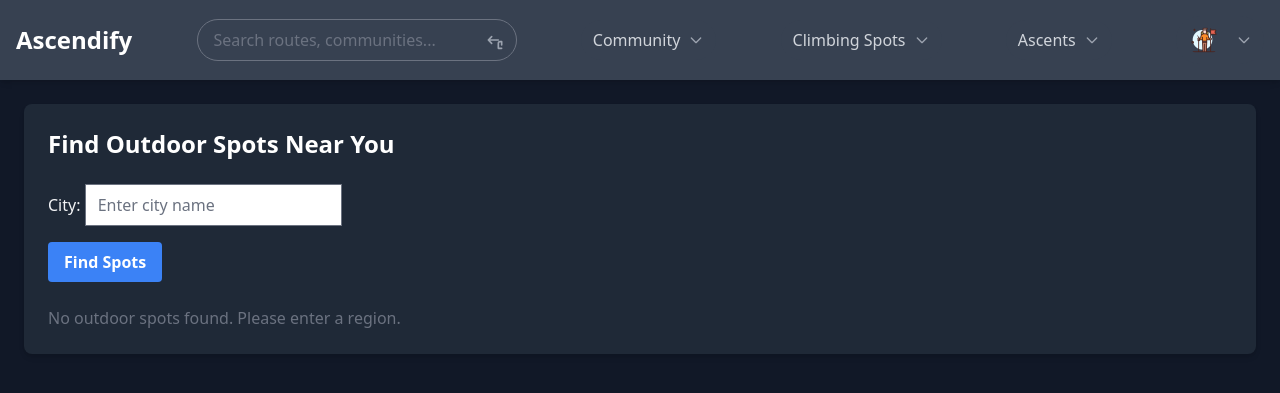
After one commit to dawid31/ascendify, a Django app: page /find-outdoor-spots/ in a window 1280 px wide. The commit adds this page. Shown: the top 393 px of the page. Run offline with Django 4.2, Linux system fonts and the light colour scheme; style sheets or scripts are compiled from the project's sources; some libraries are stand-ins or nearby versions.

Commit message:
Added finding outdoor climbing spots functionality via openbeta.io API

```diff
--- a/ascendify/settings.py
+++ b/ascendify/settings.py
@@ -44,8 +44,6 @@ INSTALLED_APPS = [
     'theme',
     'django_browser_reload',
     'corsheaders',
-    'django_extensions',
-    'django_dia',
 ]
 
 TAILWIND_APP_NAME = 'theme'
--- /dev/null
+++ b/ascendify_app/templates/ascendify_app/find_outdoor_spots.html
@@ -0,0 +1,45 @@
+{% load static tailwind_tags %}
+{% include 'ascendify_app/base.html' %}
+
+<!DOCTYPE html>
+<html lang="en">
+<head>
+    {% tailwind_css %}
+    <meta charset="UTF-8">
+    <meta name="viewport" content="width=device-width, initial-scale=1.0">
+    <title>Find Outdoor Spots - Ascendify</title>
+</head>
+<body class="bg-gray-900 text-gray-100">
+    <div class="container mx-auto p-6">
+        <div class="bg-gray-800 p-6 rounded-lg shadow-md">
+            <h2 class="text-2xl font-semibold text-white mb-6">Find Outdoor Spots Near You</h2>
+
+            <!-- Location Form -->
+            <form method="POST" class="mb-6">
+                {% csrf_token %}
+                <div>
+                    {{ form.city.label_tag }}
+                    {{ form.city }}
+                </div>
+                <button type="submit" class="bg-blue-500 hover:bg-blue-600 text-white font-bold py-2 px-4 rounded mt-4">
+                    Find Spots
+                </button>
+            </form>
+
+            <!-- Display Outdoor Spots -->
+            <div class="grid grid-cols-1 gap-4 sm:grid-cols-2 md:grid-cols-3">
+                {% if spots %}
+                    {% for spot in spots %}
+                        <div class="bg-gray-700 p-4 rounded shadow-md">
+                            <h3 class="text-lg font-semibold text-white mb-2">{{ spot.name }}</h3>
+                            <p class="text-gray-400">Lat: {{ spot.lat }}, Lng: {{ spot.lng }}</p>
+                            <img src="{{ spot.image }}" alt="{{ spot.name }}" class="w-full h-40 object-cover rounded mb-2">
+                        </div>
+                    {% endfor %}
+                {% else %}
+                    <p class="text-gray-500">No outdoor spots found. Please enter a region.</p>
+                {% endif %}
+            </div>
+        </div>
+    </div>
+</body
--- a/ascendify_app/templates/ascendify_app/index.html
+++ b/ascendify_app/templates/ascendify_app/index.html
@@ -48,7 +48,7 @@
             <div class="grid grid-cols-1 md:grid-cols-3 gap-8">
                 <div class="bg-gray-700 p-6 rounded-lg hover:bg-gray-600 transition duration-300">
                     <img src="{% static 'images/spot.png' %}" alt="Spot" class="mx-auto mb-4 h-20 w-20">
-                    <a href="{% url 'find-spots' %}" class="inline-block bg-green-500 text-gray-100 font-bold py-2 px-4 rounded hover:bg-green-400 transition duration-300 mb-2 text-2xl">Find Climbing Spots</a>
+                    <a href="{% url 'find-indoor-spots' %}" class="inline-block bg-green-500 text-gray-100 font-bold py-2 px-4 rounded hover:bg-green-400 transition duration-300 mb-2 text-2xl">Find Climbing Spots</a>
                     <p>Discover the best places to climb, with recommendations from the community.</p>
                 </div>
                 <div class="bg-gray-700 p-6 rounded-lg hover:bg-gray-600 transition duration-300">
--- a/ascendify_app/templates/ascendify_app/login.html
+++ b/ascendify_app/templates/ascendify_app/login.html
@@ -56,7 +56,7 @@
                         Sign In
                     </button>
 
-                    <a href="{% url 'register' %}" class="inline-block align-baseline font-bold text-sm text-blue-400 hover:text-blue-500" href="#">
+                    <a href="{% url 'register' %}" class="inline-block align-baseline font-bold text-sm text-blue-400 hover:text-blue-500">
                         Sign up
                     </a>
                 </div>
--- a/ascendify_app/templates/ascendify_app/navbar.html
+++ b/ascendify_app/templates/ascendify_app/navbar.html
@@ -49,8 +49,8 @@
                 </svg>
             </button>
             <div class="dropdown-menu absolute right-0 mt-2 w-48 bg-gray-700 rounded-md shadow-lg hidden">
-                <a href="{% url 'find-spots' %}" class="block px-4 py-2 text-gray-300 hover:bg-gray-600">Indoor spots</a>
-                <a href="#" class="block px-4 py-2 text-gray-300 hover:bg-gray-600">Outdoor spots</a>
+                <a href="{% url 'find-indoor-spots' %}" class="block px-4 py-2 text-gray-300 hover:bg-gray-600">Indoor spots</a>
+                <a href="{% url 'find-outdoor-spots' %}" class="block px-4 py-2 text-gray-300 hover:bg-gray-600">Outdoor spots</a>
             </div>
         </div>
 
--- a/ascendify_app/templates/ascendify_app/new_profile.html
+++ b/ascendify_app/templates/ascendify_app/new_profile.html
@@ -64,12 +64,11 @@
             </div>
 
             <div class="mt-12 flex flex-col justify-center">
-                <p class="text-gray-400 text-center font-light lg:px-16">Recent activity np. 3 rzeczy</p>
                 {% for activity in user_activity %}
                 {{user.username}} contributed at: {{activity.content}}
                 {% endfor %}
                 <button class="text-green-500 py-2 px-4 font-medium mt-4">
-                    Show full activity
+                    Show user recent activity
                 </button>
             </div>
         </div>
--- a/ascendify_app/urls.py
+++ b/ascendify_app/urls.py
@@ -9,12 +9,13 @@ urlpatterns = [
     path('logout', views.logoutUser, name='logout'),
     path('profile/<int:user_id>/', views.profile, name='profile'),
     path('edit-profile', views.edit_profile, name='edit-profile'),
-    path('find-spots', views.find_spots, name='find-spots'),
     path('community', views.community, name='community'),
     path('events', views.events, name='events'),
     path('forum/', views.forum, name='forum'),
     path('forum/channel/<int:channel_id>/', views.channel_discussion_view, name='channel_discussion'),
     path('forum/send_message/<int:channel_id>/', views.send_message, name='send_message'),
     path('search/', views.search, name='search'),
-    path('find-spots/', views.find_spots, name='find_spots'),
+    path('find-indoor-spots/', views.find_indoor_spots, name='find-indoor-spots'),
+    path('find-outdoor-spots/', views.find_outdoor_spots, name='find-outdoor-spots'),
+
 ]
--- a/ascendify_app/views.py
+++ b/ascendify_app/views.py
@@ -86,7 +86,7 @@ def edit_profile(request):
             u_form.save()
             p_form.save()
             messages.success(request, 'Your profile has been updated!')
-            return redirect('profile')
+            return redirect('index')
 
     else:
         u_form = UserUpdateForm(instance=request.user)
@@ -152,8 +152,7 @@ def search(request):
     }
     return render(request, 'ascendify_app/search_results.html', context)
 
-def find_spots(request):
-    return render(request, 'ascendify_app/find_spots.html')
+
 
 
 def community(request):
@@ -165,21 +164,18 @@ def events(request):
 
 
 
-def find_spots(request):
+def find_indoor_spots(request):
     spots = []
     load_dotenv()
     api_key = os.getenv('GOOGLE_API_KEY')
+
     if request.method == 'POST':
         form = LocationForm(request.POST)
         if form.is_valid():
             city = form.cleaned_data.get('city')
 
-            # Google Geocoding API call to get latitude and longitude
-            geocode_url = (
-                f'https://maps.googleapis.com/maps/api/geocode/json'
-                f'?address={city}'
-                f'&key={api_key}'
-            )
+            # Google Geocoding API call
+            geocode_url = f'https://maps.googleapis.com/maps/api/geocode/json?address={city}&key={api_key}'
             geocode_response = requests.get(geocode_url).json()
 
             if geocode_response.get('results'):
@@ -188,7 +184,6 @@ def find_spots(request):
                 longitude = location['lng']
 
                 # Google Places API call to find bouldering spots
-                radius = 5000  # 5km radius
                 places_url = (
                     f'https://maps.googleapis.com/maps/api/place/nearbysearch/json'
                     f'?location={latitude},{longitude}'
@@ -196,11 +191,61 @@ def find_spots(request):
                     f'&rankby=distance'
                     f'&key={api_key}'
                 )
-
                 places_response = requests.get(places_url).json()
                 spots = places_response.get('results', [])
 
     else:
         form = LocationForm()
 
-    return render(request, 'ascendify_app/find_spots.html', {'form': form, 'spots': spots, 'api_key': api_key})
+    return render(request, 'ascendify_app/find_indoor_spots.html', {'form': form, 'spots': spots, 'api_key': api_key})
+
+
+def find_outdoor_spots(request):
+    spots = []
+    load_dotenv()
+    form = LocationForm(request.POST or None)
+
+    if request.method == 'POST' and form.is_valid():
+        region = form.cleaned_data.get('city')  # Assume 'city' field is used for region search
+
+        query = {
+            'query': f"""
+            query {{
+              areas(filter: {{area_name: {{match: "{region}"}}}}) {{
+                area_name
+                children {{
+                  area_name
+                  metadata {{
+                    lat
+                    lng
+                  }}
+                  media {{
+                    mediaUrl
+                  }}
+                }}
+              }}
+            }}
+            """
+        }
+
+        openbeta_api_url = "https://api.openbeta.io/graphql"
+        headers = {"Content-Type": "application/json"}
+        response = requests.post(openbeta_api_url, json=query, headers=headers).json()
+
+        areas = response['data']['areas'] if response.get('data') else []
+        for area in areas:
+            for child in area.get('children', []):
+                # Only add spots that have media
+                if child.get('media'):
+                    media_url = f"https://media.openbeta.io{child['media'][0]['mediaUrl']}"
+                    spots.append({
+                        'name': child['area_name'],
+                        'lat': child['metadata']['lat'],
+                        'lng': child['metadata']['lng'],
+                        'image': media_url
+                    })
+
+    return render(request, 'ascendify_app/find_outdoor_spots.html', {'form': form, 'spots': spots})
+
+pattern = 'https://media.openbeta.io' + 'mediaUrl'
+'''np. https://media.openbeta.io /u/6fd95718-8fe1-4adb-a140-3e5565f8a7b4/QGHfwkzgWn.jpg'''
```
Also changed, not shown: ascendify_app/templates/ascendify_app/search_results.html (+1 -16 lines), ascendify_app/templates/ascendify_app/find_indoor_spots.html (renamed from ascendify_app/templates/ascendify_app/find_spots.html), db.sqlite3, media/profile_pics/360_F_581317380_yPOWOeFxPtMoznCoZpMtyeXjl7xT6aze_cViE5TW.jpg (added). Lines whose indentation alone changed are shown as unchanged.
